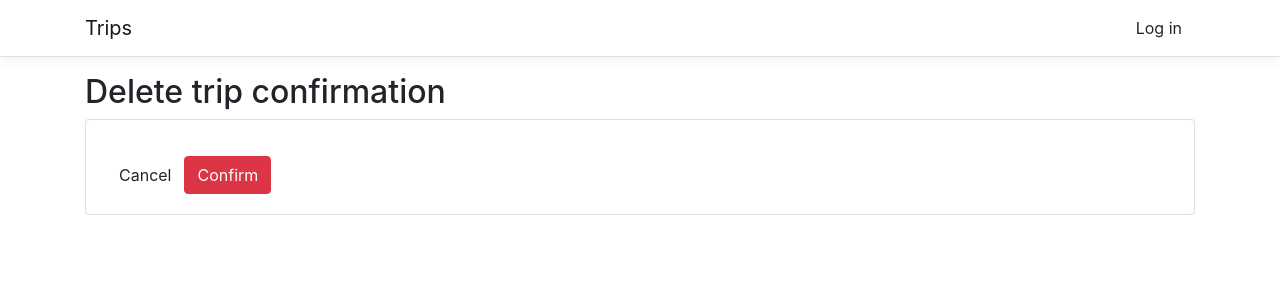
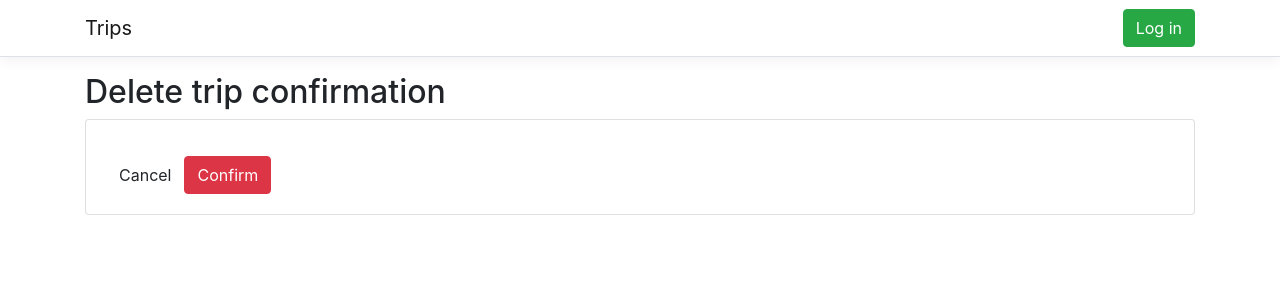
Before and after one commit to Preeti86/Trips, a React (Create React App) app in the folder ClientApp/: page /Delete/1 in a window 1280 px wide. Shown: the top 300 px of the page. Built offline with nearby package versions, Linux system fonts and the light colour scheme; no server answers.

Commit message:
small correction

```diff
--- a/ClientApp/src/components/NavMenu.js
+++ b/ClientApp/src/components/NavMenu.js
@@ -27,7 +27,7 @@ const NavMenu = () => {
             ) : (
             <ul className="navbar-nav flex-grow">
             <NavItem>
-              <button className="btn btn-sucess" onClick={() => loginWithRedirect()}>Log in</button>
+              <button className="btn btn-success" onClick={() => loginWithRedirect()}>Log in</button>
             </NavItem>
             </ul>
           )}
```
